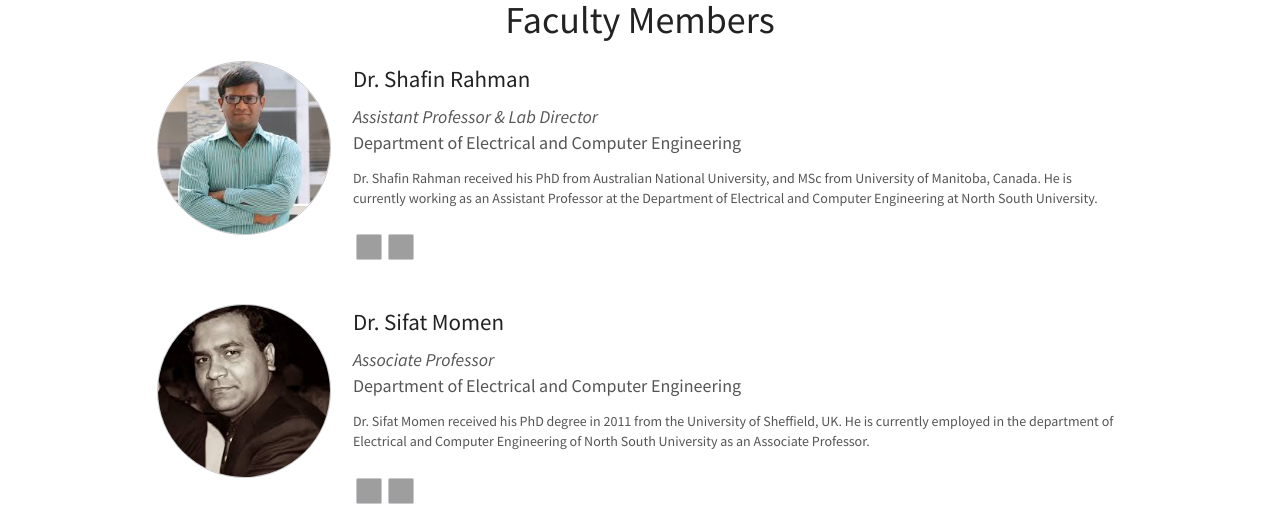
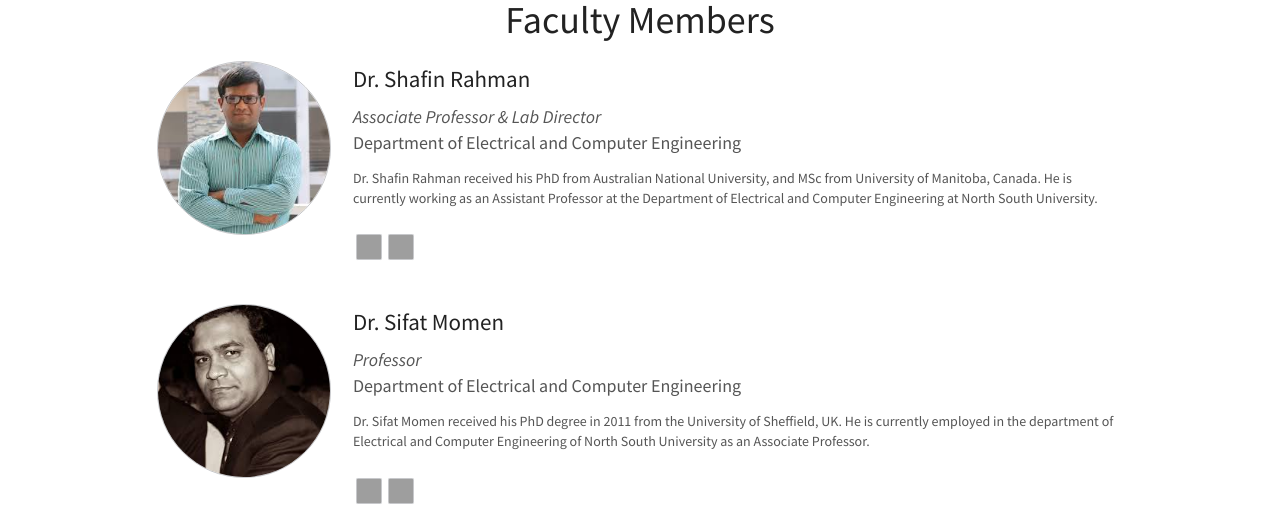
Before and after one commit to milab-nsu/milab-nsu.github.io, a Jekyll site: the page built from _pages/team2.md, in a window 1280 px wide and 900 px high, scrolled down 649 px. Shown: the part 155-661 px from the top of the window. Built offline with Jekyll 4.4.1, drawn with Linux system fonts in a browser that asks for light colours; nearby versions of some CDN libraries; grey boxes are pictures that could not be loaded.

Commit message:
team updates

```diff
--- a/_data/team_members.yml
+++ b/_data/team_members.yml
@@ -1,6 +1,6 @@
 - name: Dr. Shafin Rahman
   photo: shafin.jpg
-  info: Assistant Professor & Lab Director
+  info: Associate Professor & Lab Director
   department: Department of Electrical and Computer Engineering
   email: bahareh.nikpour@mcgill.ca
   number_educ: 0
@@ -15,7 +15,7 @@
 
 - name: Dr. Sifat Momen
   photo: sifat.jpg
-  info: Associate Professor
+  info: Professor
   department: Department of Electrical and Computer Engineering
   email: bahareh.nikpour@mcgill.ca
   number_educ: 0
```
